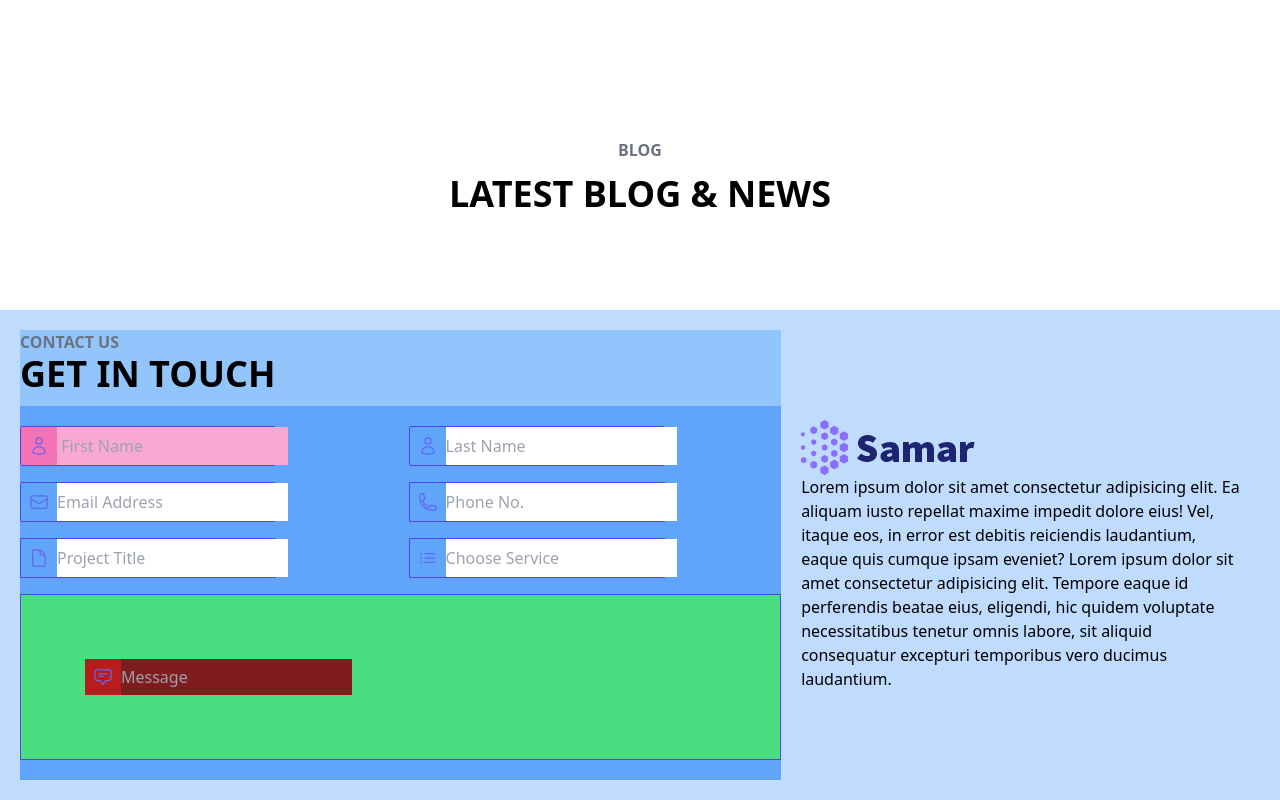
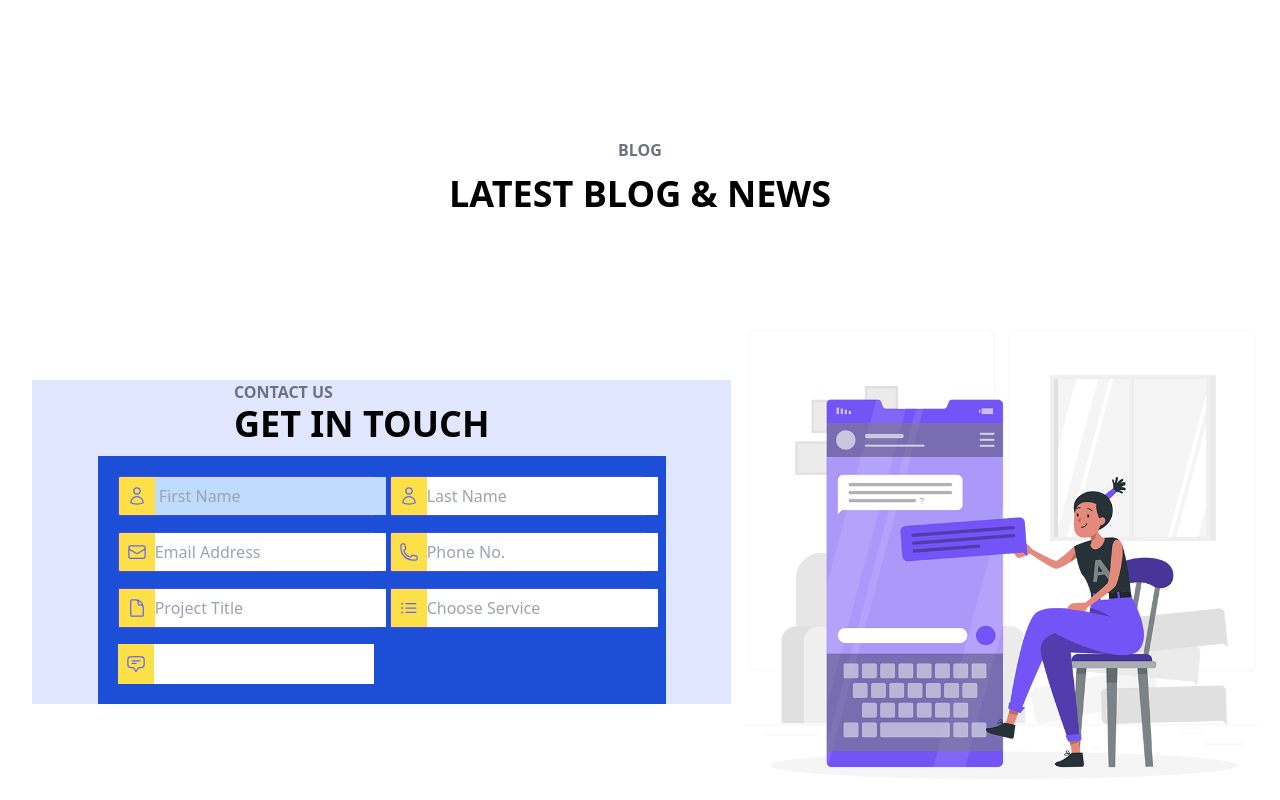
Before and after one commit to NiedjaMarques/GGS, a plain HTML site: page tailwind.html in a window 1280 px wide. Shown: the part 4867-5667 px from the top of the page. Drawn offline with nearby package versions, Linux system fonts and the light colour scheme.

Commit message:
Implementação da área do formulário

```diff
--- a/tailwind.html
+++ b/tailwind.html
@@ -754,51 +754,62 @@
 
       <section> <!-- AREA DO FORMULARIO -->
 
-        <div class="bg-blue-200 flex items-center p-5">
+        <div class="w-full p-5 sm:flex items-center"> <!--Conf de media query na minha div TUDO  -->
 
-          <div class="bg-blue-300 w-8/12"> <!-- DIV LADO ESQUERDO -->
+          <div class="w-full flex flex-col mx-3 mb-6 justify-center items-center sm:w-8/12 bg-indigo-100"> <!--flex  DIV LADO ESQUERDO conf das media querys responsivo -->
 
-            <h6 class="font-bold text-gray-500/100 text-base">
+            <div class="flex flex-col items-start pr-10"> <!--conf de media query -->
+
+              <h6 class="font-bold text-gray-500/100 text-sm sm:text-base">
                 CONTACT US
               </h6>
 
-            <h2 class="text-4xl font-extrabold pb-3">
+              <h2 class="text-3xl font-extrabold pb-3 sm:text-4xl">
                 GET IN TOUCH
               </h2>
 
-            <div class="grid grid-cols-2 gap-4 py-5 bg-blue-400"><!-- DIV DOS INPUTS - LADO ESQUERDO place-items-left -->
+            </div>
 
-              <div class="flex border border-indigo-600 rounded-sm w-64 h-10 bg-pink-200"> <!-- focus:ring-2 focus:ring-purple-600 focus:border-transparent py-2 ml-2-->
+            <form method="post" class="grid grid-cols-1 gap-4 p-5 sm:grid-cols-2 bg-blue-700"><!-- div form media query -->
 
-                <i class="text-indigo-500 flex items-center px-2 bg-pink-400">
+              <div class="flex border border-indigo-600 rounded-sm w-64 h-10 bg-yellow-300"> <!-- div da media query do meu form -->
+
+                <label for="fntxt" class="text-indigo-500 flex items-center px-2" > <!-- CONF DE COMO QUERO O MEU ICONE, CONF DO LABEL - focus:ring-2 focus:ring-purple-600 focus:border-transparent py-2 ml-2-->
+
+                  <i>
+                    <svg xmlns="http://www.w3.org/2000/svg" fill="none" viewBox="0 0 24 24" stroke-width="1.5" stroke="currentColor" class="w-5 h-5">
+                      <path stroke-linecap="round" stroke-linejoin="round" d="M15.75 6a3.75 3.75 0 11-7.5 0 3.75 3.75 0 017.5 0zM4.501 20.118a7.5 7.5 0 0114.998 0A17.933 17.933 0 0112 21.75c-2.676 0-5.216-.584-7.499-1.632z"/>
+                    </svg>
+                  </i>
+
+                </label>
+
+                <input class="focus:outline-none text-gray-500 bg-blue-200" type="text" name="fntxt" id="fntxt" required placeholder=" First Name">
+
+              </div>
+
+              <div class="flex border border-indigo-600 rounded-sm w-64 h-10 bg-yellow-300">
+
+                <label for="lntxt" class="text-indigo-500 flex items-center px-2">
+
+                  <i>
 
                     <svg xmlns="http://www.w3.org/2000/svg" fill="none" viewBox="0 0 24 24" stroke-width="1.5" stroke="currentColor" class="w-5 h-5">
                       <path stroke-linecap="round" stroke-linejoin="round" d="M15.75 6a3.75 3.75 0 11-7.5 0 3.75 3.75 0 017.5 0zM4.501 20.118a7.5 7.5 0 0114.998 0A17.933 17.933 0 0112 21.75c-2.676 0-5.216-.584-7.499-1.632z"/>
                     </svg>
-
                   </i>
 
-                <input class="focus:outline-none text-gray-500 bg-pink-300" type="text" name="fntxt" id="fntxt" required placeholder=" First Name">
-
-              </div>
-
-              <div class="flex border border-indigo-600 rounded-sm w-64 h-10">
-
-                <i class="text-indigo-500 flex items-center px-2">
-
-                  <svg xmlns="http://www.w3.org/2000/svg" fill="none" viewBox="0 0 24 24" stroke-width="1.5" stroke="currentColor" class="w-5 h-5">
-                    <path stroke-linecap="round" stroke-linejoin="round" d="M15.75 6a3.75 3.75 0 11-7.5 0 3.75 3.75 0 017.5 0zM4.501 20.118a7.5 7.5 0 0114.998 0A17.933 17.933 0 0112 21.75c-2.676 0-5.216-.584-7.499-1.632z"/>
-                  </svg>
-
-                </i>
+                </label>
 
                 <input class="focus:outline-none text-gray-500" type="text" name="lntxt" id="lntxt" required placeholder="Last Name">
 
               </div>
 
-              <div class="flex border border-indigo-600 rounded-sm w-64 h-10">
+              <div class="flex border border-indigo-600 rounded-sm w-64 h-10 bg-yellow-300">
 
-                <i class="text-indigo-500 flex items-center px-2">
+                <label for="eatxt" class="text-indigo-500 flex items-center px-2">
+
+                  <i>
 
                     <svg xmlns="http://www.w3.org/2000/svg" fill="none" viewBox="0 0 24 24" stroke-width="1.5" stroke="currentColor" class="w-5 h-5">
                       <path stroke-linecap="round" stroke-linejoin="round" d="M21.75 6.75v10.5a2.25 2.25 0 01-2.25 2.25h-15a2.25 2.25 0 01-2.25-2.25V6.75m19.5 0A2.25 2.25 0 0019.5 4.5h-15a2.25 2.25 0 00-2.25 2.25m19.5 0v.243a2.25 2.25 0 01-1.07 1.916l-7.5 4.615a2.25 2.25 0 01-2.36 0L3.32 8.91a2.25 2.25 0 01-1.07-1.916V6.75" />
@@ -806,27 +817,33 @@
 
                   </i>
 
+                </label>
+
                 <input class="focus:outline-none text-gray-500" type="text" name="eatxt" id="eatxt" required placeholder="Email Address">
 
               </div>
 
-              <div class="flex border border-indigo-600 w-64 h-10">
+              <div class="flex border border-indigo-600 rounded-sm w-64 h-10 bg-yellow-300">
 
-                <i class="text-indigo-500 flex items-center px-2">
+                <label for="pntxt" class="text-indigo-500 flex items-center px-2">
 
+                  <i>
                     <svg xmlns="http://www.w3.org/2000/svg" fill="none" viewBox="0 0 24 24" stroke-width="1.5" stroke="currentColor" class="w-5 h-5">
                       <path stroke-linecap="round" stroke-linejoin="round" d="M2.25 6.75c0 8.284 6.716 15 15 15h2.25a2.25 2.25 0 002.25-2.25v-1.372c0-.516-.351-.966-.852-1.091l-4.423-1.106c-.44-.11-.902.055-1.173.417l-.97 1.293c-.282.376-.769.542-1.21.38a12.035 12.035 0 01-7.143-7.143c-.162-.441.004-.928.38-1.21l1.293-.97c.363-.271.527-.734.417-1.173L6.963 3.102a1.125 1.125 0 00-1.091-.852H4.5A2.25 2.25 0 002.25 4.5v2.25z" />
                     </svg>
+                  </i>
 
-                </i>
+                </label>
 
                 <input class="focus:outline-none text-gray-500" type="text" name="pntxt" id="pntxt" required placeholder="Phone No.">
 
               </div>
 
-              <div class="flex border border-indigo-600 w-64 h-10">
+              <div class="flex border border-indigo-600 w-64 h-10 bg-yellow-300">
 
-                <i class="text-indigo-500 flex items-center px-2">
+                <label for="pttxt" class="text-indigo-500 flex items-center px-2">
+
+                  <i>
 
                     <svg xmlns="http://www.w3.org/2000/svg" fill="none" viewBox="0 0 24 24" stroke-width="1.5" stroke="currentColor" class="w-5 h-5">
                       <path stroke-linecap="round" stroke-linejoin="round" d="M19.5 14.25v-2.625a3.375 3.375 0 00-3.375-3.375h-1.5A1.125 1.125 0 0113.5 7.125v-1.5a3.375 3.375 0 00-3.375-3.375H8.25m2.25 0H5.625c-.621 0-1.125.504-1.125 1.125v17.25c0 .621.504 1.125 1.125 1.125h12.75c.621 0 1.125-.504 1.125-1.125V11.25a9 9 0 00-9-9z" />
@@ -834,13 +851,18 @@
 
                   </i>
 
+                </label>
+
                 <input class="focus:outline-none text-gray-500" type="text" name="pttxt" id="pttxt" required placeholder="Project Title">
+
 
               </div>
 
-              <div class="flex border border-indigo-600 w-64 h-10">
+              <div class="flex border border-indigo-600 w-64 h-10 bg-yellow-300">
 
-                <i class="text-indigo-500 flex items-center px-2">
+                <label for="cstxt" class="text-indigo-500 flex items-center px-2">
+
+                  <i>
 
                     <svg xmlns="http://www.w3.org/2000/svg" fill="none" viewBox="0 0 24 24" stroke-width="1.5" stroke="currentColor" class="w-5 h-5">
                       <path stroke-linecap="round" stroke-linejoin="round" d="M8.25 6.75h12M8.25 12h12m-12 5.25h12M3.75 6.75h.007v.008H3.75V6.75zm.375 0a.375.375 0 11-.75 0 .375.375 0 01.75 0zM3.75 12h.007v.008H3.75V12zm.375 0a.375.375 0 11-.75 0 .375.375 0 01.75 0zm-.375 5.25h.007v.008H3.75v-.008zm.375 0a.375.375 0 11-.75 0 .375.375 0 01.75 0z" />
@@ -848,35 +870,39 @@
 
                   </i>
 
+                </label>
+
                 <input class="focus:outline-none text-gray-500" type="text" name="cstxt" id="cstxt" required placeholder="Choose Service">
 
               </div>
 
-              <div class="flex border border-indigo-600 col-span-2 p-16 bg-green-400">
+              <div class=" flex border-indigo-600 w-64 h-10 bg-yellow-300">
 
-                <i class="text-indigo-500 p-2 bg-red-700">
+                <label for="mtxt" class="text-indigo-500 flex items-center px-2">
+
+                  <i>
 
                     <svg xmlns="http://www.w3.org/2000/svg" fill="none" viewBox="0 0 24 24" stroke-width="1.5" stroke="currentColor" class="w-5 h-5">
-                    <path stroke-linecap="round" stroke-linejoin="round" d="M7.5 8.25h9m-9 3H12m-9.75 1.51c0 1.6 1.123 2.994 2.707 3.227 1.129.166 2.27.293 3.423.379.35.026.67.21.865.501L12 21l2.755-4.133a1.14 1.14 0 01.865-.501 48.172 48.172 0 003.423-.379c1.584-.233 2.707-1.626 2.707-3.228V6.741c0-1.602-1.123-2.995-2.707-3.228A48.394 48.394 0 0012 3c-2.392 0-4.744.175-7.043.513C3.373 3.746 2.25 5.14 2.25 6.741v6.018z" />
+                      <path stroke-linecap="round" stroke-linejoin="round" d="M7.5 8.25h9m-9 3H12m-9.75 1.51c0 1.6 1.123 2.994 2.707 3.227 1.129.166 2.27.293 3.423.379.35.026.67.21.865.501L12 21l2.755-4.133a1.14 1.14 0 01.865-.501 48.172 48.172 0 003.423-.379c1.584-.233 2.707-1.626 2.707-3.228V6.741c0-1.602-1.123-2.995-2.707-3.228A48.394 48.394 0 0012 3c-2.392 0-4.744.175-7.043.513C3.373 3.746 2.25 5.14 2.25 6.741v6.018z"/>
                     </svg>
 
                   </i>
 
-                <input class="focus:outline-none text-gray-500 bg-red-900" type="text" name="mtxt" id="mtxt" required placeholder="Message">
+                </label>
+
+                <textarea name="mtxt" id="mtxt" rows="4" class="resize-none focus:outline-none text-gray-500 w-full" placeholder="Messenge">
+                </textarea><!--class="focus:outline-none text-gray-500 resize-none w-full-->
 
               </div>
 
-            </div>
+            </form>
 
           </div>
 
-          <div class="w-5/12 p-5">
-            <img src="imagens/logo.png" alt="foto da logo"> <!--img teste -->
+          <div class="w-auto sm:w-5/12 sm:shrink-0 flex justify-center items-center"> <!--div lado direito media query -->
 
-            <p>
-              Lorem ipsum dolor sit amet consectetur adipisicing elit. Ea aliquam iusto repellat maxime impedit dolore eius! Vel, itaque eos, in error est debitis reiciendis laudantium, eaque quis cumque ipsam eveniet?
-              Lorem ipsum dolor sit amet consectetur adipisicing elit. Tempore eaque id perferendis beatae eius, eligendi, hic quidem voluptate necessitatibus tenetur omnis labore, sit aliquid consequatur excepturi temporibus vero ducimus laudantium.
-            </p>
+            <img src="imagens/formulario.png" alt="foto da logo"> <!--img teste -->
+
           </div>
 
         </div>
```
Also changed, not shown: imagens/formulario.png (added). Lines whose indentation alone changed are shown as unchanged.
